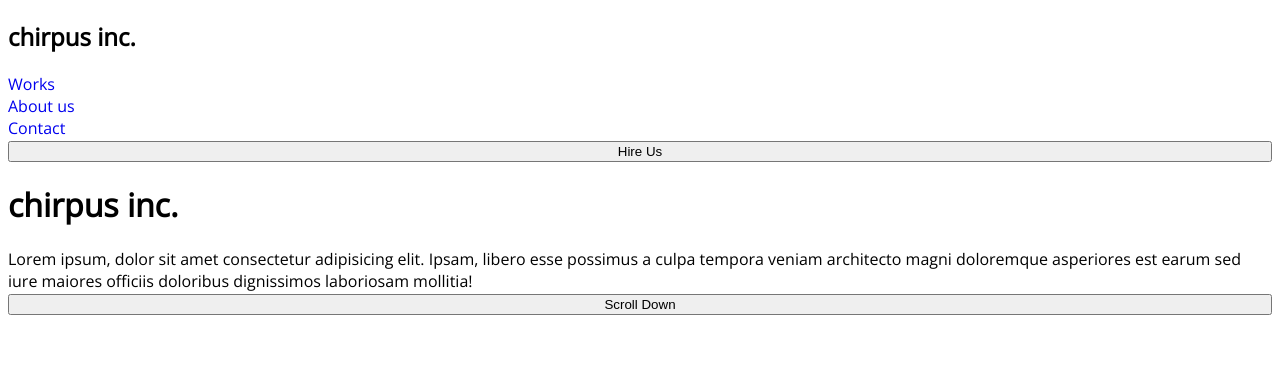
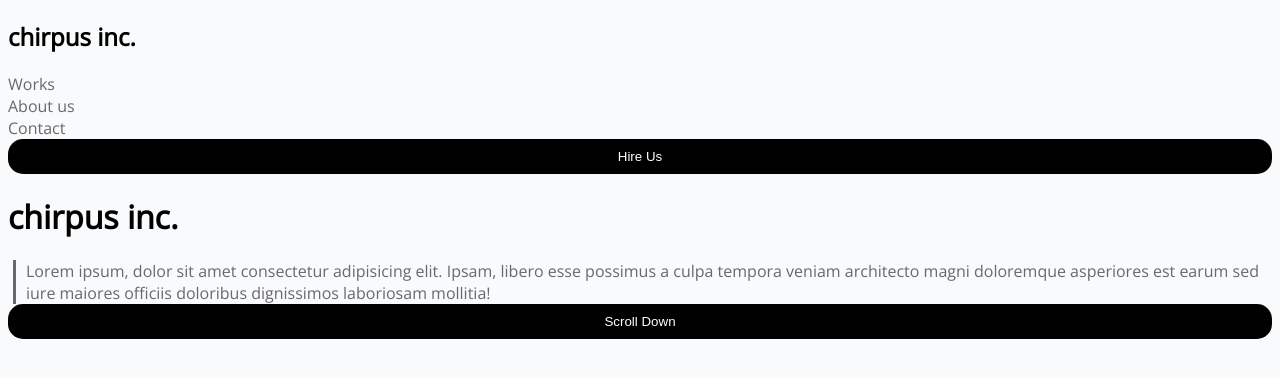
Before and after one commit to MechialH/html-css-lab1, a plain HTML site: page lab1-part1.html in a window 1280 px wide. Drawn offline with nearby package versions, Linux system fonts and the light colour scheme.

Commit message:
Button radius. Text grey.

```diff
--- a/css/lab1style.css
+++ b/css/lab1style.css
@@ -1,25 +1,43 @@
 body {
   font-family: "Open Sans", sans-serif;
+  background-color: #f9fafc;
 }
 
 a:link {
   text-decoration: none;
+  color: #69696a;
 }
 a:visited {
   text-decoration: none;
+  color: #69696a;
 }
 a:hover {
   text-decoration: none;
+  color: #69696a;
 }
 a:active {
   text-decoration: none;
+  color: #69696a;
 }
 
 .roundbutton {
   width: 100%;
+  background-color: #000;
+  color: #fff;
+  border-radius: 15px;
+  border: 0;
+  padding: 10px;
 }
 
 ul {
   list-style: none;
   padding-left: 0;
 }
+
+.content {
+  display: inline-block;
+  border-left: 3px solid #69696a;
+  margin-left: 5px;
+  padding-left: 10px;
+  color: #69696a;
+}
--- a/lab1-part1.html
+++ b/lab1-part1.html
@@ -27,7 +27,7 @@
     <main>
       <!--body content paragraph needs border left-->
       <h1>chirpus inc.</h1>
-      <div>
+      <div class="content">
         Lorem ipsum, dolor sit amet consectetur adipisicing elit. Ipsam, libero
         esse possimus a culpa tempora veniam architecto magni doloremque
         asperiores est earum sed iure maiores officiis doloribus dignissimos
```
